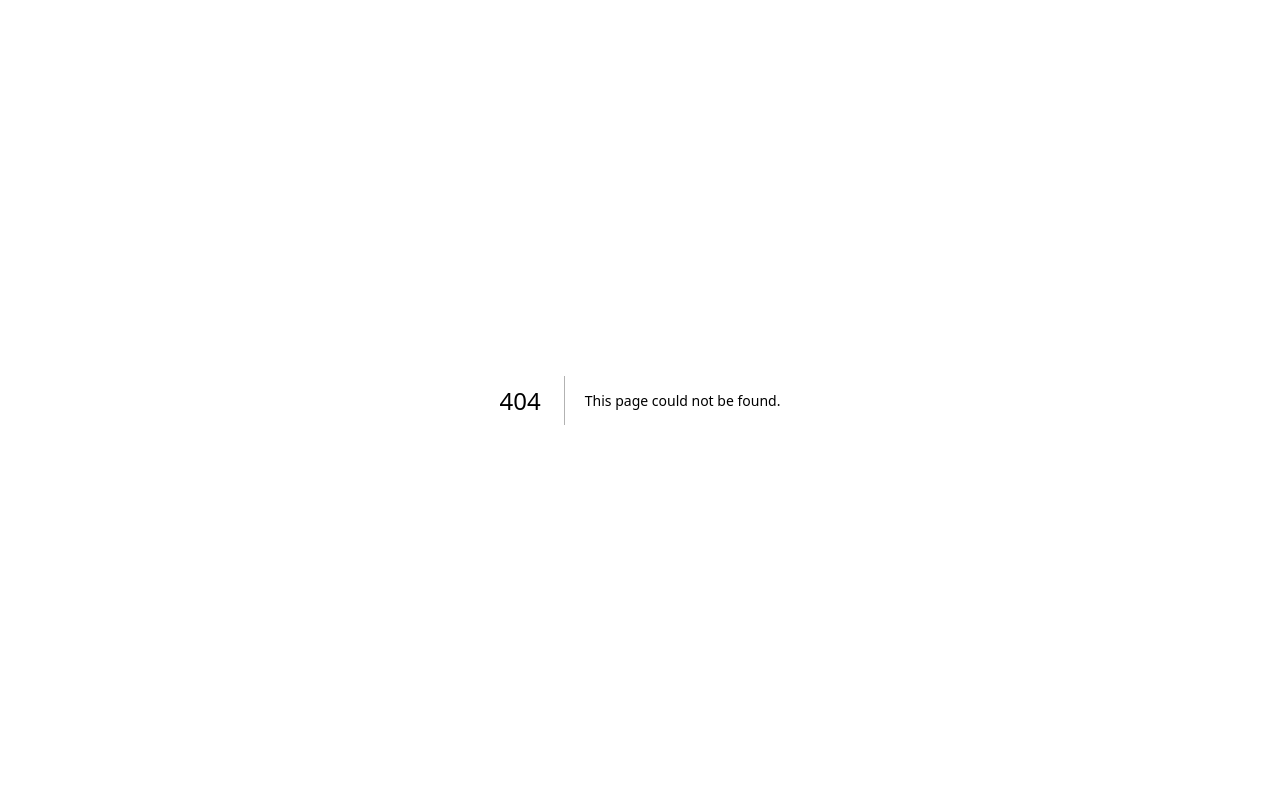
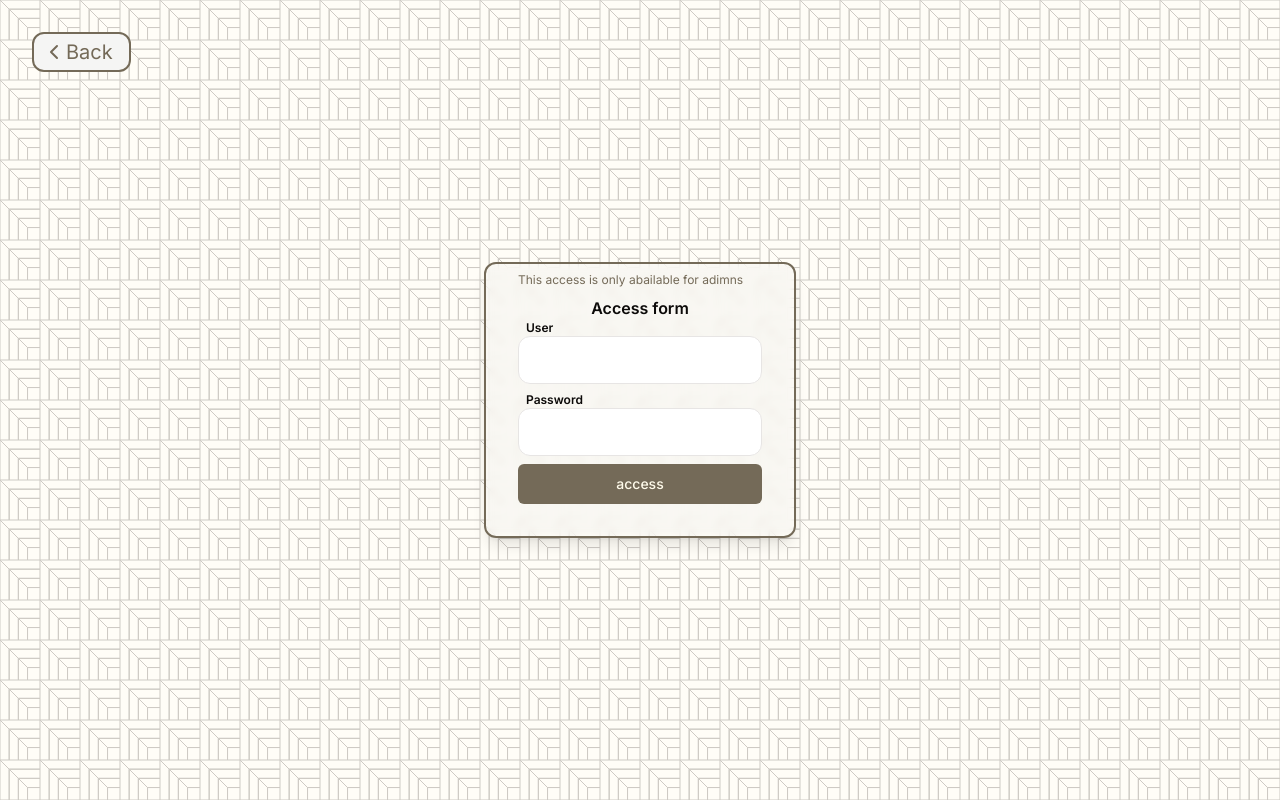
Before and after one commit to Risbel/ArtExperience, a Next.js app: page /auth in a window 1280 px wide. Before the commit this address had no page. Built offline with nearby package versions, Linux system fonts and the light colour scheme.

Commit message:
feat: Add auth form to block `/confirmations`

```diff
--- a/src/app/actions/confirmActions.tsx
+++ b/src/app/actions/confirmActions.ts
@@ -1,3 +1,5 @@
+"use server";
+
 import { revalidateTag } from "next/cache";
 import { IConfirmations } from "./confirmTypes";
 import { Person } from "../confirm/components/GuestsInput";
--- /dev/null
+++ b/src/app/actions/cookiesActions.ts
@@ -0,0 +1,30 @@
+"use server";
+
+import { cookies } from "next/headers";
+import { redirect } from "next/navigation";
+
+export const accessToConfirmations = (e: FormData) => {
+  const name = e.get("userName")?.toString();
+  const pass = e.get("password")?.toString();
+
+  if (!name || !pass) {
+    return;
+  }
+
+  cookies().set("userName", name, {
+    domain: "art-experience.pages",
+    expires: 1 / 86400,
+    secure: true,
+    sameSite: "none",
+    path: "/",
+  });
+  cookies().set("password", pass, {
+    domain: "art-experience.pages",
+    expires: 1 / 86400,
+    secure: true,
+    sameSite: "none",
+    path: "/",
+  });
+
+  redirect("/confirmations");
+};
--- /dev/null
+++ b/src/app/auth/page.tsx
@@ -0,0 +1,75 @@
+"use client";
+
+import { accessToConfirmations } from "@/app/actions/cookiesActions";
+import { Button } from "@/components/ui/button";
+import { ChevronLeft } from "lucide-react";
+import Link from "next/link";
+
+const AccessForm = () => {
+  return (
+    <div className="flex justify-center h-screen px-0 relative">
+      <svg
+        className="opacity-35 absolute z-0"
+        id="patternIdForm"
+        width="100%"
+        height="100%"
+        xmlns="http://www.w3.org/2000/svg"
+      >
+        <defs>
+          <pattern
+            id="form"
+            patternUnits="userSpaceOnUse"
+            width="40"
+            height="40"
+            patternTransform="scale(1) rotate(180)"
+          >
+            <rect x="0" y="0" width="100%" height="100%" fill="hsla(47, 100%, 96%, 1)" />
+            <path
+              d="M12.47 0H0v12.47h12.47Zm0 0v12.47l9.18 9.18V0ZM0 21.65v9.18h30.83l-9.18-9.18zm21.65 0-9.18-9.18H0v9.18zm0 0 9.18 9.18V0h-9.18ZM30.83 0v30.83L40 40V0ZM0 30.83V40h40l-9.17-9.17z"
+              strokeWidth="1"
+              stroke="hsla(39, 14%, 40%, 1)"
+              fill="none"
+            />
+          </pattern>
+        </defs>
+        <rect width="100%" height="100%" transform="translate(0,0)" fill="url(#form)" />
+      </svg>
+
+      <div className="flex flex-col justify-center items-center h-full">
+        <Link
+          className="flex items-center fixed z-20  left-4 top-4 lg:left-8 lg:top-8 text-xl text-primary bg-secondary border-2 border-primary pl-2 pr-4 py-1 rounded-xl hover:bg-[#bcb9978a] transition-colors group"
+          href={"/"}
+        >
+          <ChevronLeft className="group-hover:-translate-x-2 transition-transform duration-500" /> Back
+        </Link>
+
+        <div className="bg-white/20 backdrop-blur-sm rounded-xl border-2 border-primary shadow-lg p-8 relative">
+          <p className="absolute top-0 text-primary text-xs py-2 px-0">This access is only abailable for adimns</p>
+          <p className="text-center font-semibold">Access form</p>
+          <form
+            className="flex flex-col gap-2"
+            action={(formData) => {
+              accessToConfirmations(formData);
+            }}
+          >
+            <div className="flex flex-col">
+              <label className="text-xs font-semibold pl-2" htmlFor="userName">
+                User
+              </label>
+              <input required className="pl-2 border h-12 rounded-xl" type="text" id="userName" name="userName" />
+            </div>
+            <div className="flex flex-col">
+              <label className="text-xs font-semibold pl-2" htmlFor="password">
+                Password
+              </label>
+              <input required className="pl-2 border h-12 rounded-xl" type="password" id="password" name="password" />
+            </div>
+            <Button type="submit">access</Button>
+          </form>
+        </div>
+      </div>
+    </div>
+  );
+};
+
+export default AccessForm;
--- a/src/app/components/carousel/index.tsx
+++ b/src/app/components/carousel/index.tsx
@@ -6,7 +6,10 @@
   const carouselBrands = useCarouselBrands();
 
   return (
-    <div className="bg-secondary w-full inline-flex flex-nowrap overflow-hidden pb-16 lg:h-64 [mask-image:_linear-gradient(to_right,transparent_0,_black_128px,_black_calc(100%-100px),transparent_100%)]">
+    <section
+      id="2"
+      className="bg-secondary w-full inline-flex flex-nowrap overflow-hidden pb-16 lg:h-64 [mask-image:_linear-gradient(to_right,transparent_0,_black_128px,_black_calc(100%-100px),transparent_100%)]"
+    >
       <ul className="flex items-center space-x-4 lg:space-x-16 animate-loop-scroll px-0 lg:px-8 [&_li]:mx-4 [&_img]:max-w-none">
         {carouselBrands.map((item, i) => {
           return (
@@ -40,7 +43,7 @@
           );
         })}
       </ul>
-    </div>
+    </section>
   );
 };
 
--- a/src/app/components/footer/Footer.tsx
+++ b/src/app/components/footer/Footer.tsx
@@ -4,7 +4,7 @@
 
 const Footer = () => {
   return (
-    <div className="relative h-72 w-full overflow-hidden">
+    <section id="3" className="relative h-72 w-full overflow-hidden">
       <div className="absolute z-30 top-8 left-3 lg:left-12">
         <ContactInfo />
       </div>
@@ -12,7 +12,7 @@
         <Social />
       </div>
       <div className="absolute -z-10 bg-primary backdrop-blur-xl h-full w-full"></div>
-    </div>
+    </section>
   );
 };
 
--- a/src/app/components/hero/index.tsx
+++ b/src/app/components/hero/index.tsx
@@ -10,7 +10,7 @@
 
 const Hero = () => {
   return (
-    <div className="flex flex-col bg-secondary">
+    <section id="1" className="flex flex-col bg-secondary">
       <div className="relative flex flex-col mx-6 mt-4 lg:mx-12 lg:mt-8 border-4 border-dotted border-[#e7dfc9] rounded-2xl rounded-b-none border-b-0 overflow-hidden">
         <Pattern1 />
         <CircularPattern className={"-translate-x-36 -translate-y-36"} />
@@ -34,7 +34,7 @@
           <CircularPattern justify="end" diameter={96} className={"translate-x-8 -translate-y-48"} />
         </div>
       </div>
-    </div>
+    </section>
   );
 };
 
--- /dev/null
+++ b/src/app/confirmations/components/ConfirmationsList.tsx
@@ -0,0 +1,30 @@
+import { getConfirmations } from "@/app/actions/confirmActions";
+import { IConfirmations } from "@/app/actions/confirmTypes";
+
+const ConfirmationsList = async () => {
+  const confirmations: IConfirmations = await getConfirmations();
+
+  return (
+    <div className="flex flex-col items-center p-8">
+      <h1 className="text-2xl lg:text-3xl font-semibold text-[#51412e]">Confirmations:</h1>
+      <div className="flex flex-wrap gap-4 py-4 lg:py-8">
+        {confirmations.results.map((item) => {
+          return (
+            <div
+              className="w-full lg:w-auto border-2 border-primary p-4 rounded-xl bg-white/40 backdrop-blur-sm shadow-xl"
+              key={item.id}
+            >
+              <p className="font-semibold text-[#51412e] text-xl">👤 {item.name}</p>
+              <p>✉️ {item.email}</p>
+              <p>📞 {item.phone}</p>
+              <p>🗺️ {item.address}</p>
+              <p>Company: {item.company}</p>
+            </div>
+          );
+        })}
+      </div>
+    </div>
+  );
+};
+
+export default ConfirmationsList;
--- a/src/app/confirmations/page.tsx
+++ b/src/app/confirmations/page.tsx
@@ -1,12 +1,9 @@
 import { ChevronLeft } from "lucide-react";
 import Link from "next/link";
 import React from "react";
-import { IConfirmations } from "../actions/confirmTypes";
-import { getConfirmations } from "../actions/confirmActions";
+import ConfirmationsList from "./components/ConfirmationsList";
 
-const Subscriptions = async () => {
-  const confirmations: IConfirmations = await getConfirmations();
-
+const Subscriptions = () => {
   return (
     <div className="relative">
       <svg
@@ -36,32 +33,15 @@
         <rect width="100%" height="100%" transform="translate(0,0)" fill="url(#form)" />
       </svg>
 
-      <div className="p-4 lg:p-16 relative">
-        <div className="flex">
-          <Link className="flex bg-primary text-secondary hover:opacity-90 pr-3 py-2 rounded-lg shadow-md" href={"/"}>
-            <ChevronLeft /> <span className="font-semibold">Go back</span>
-          </Link>
-        </div>
+      <div className="p-4 lg:p-16 relative h-screen overflow-hidden overflow-y-scroll">
+        <Link
+          className="flex bg-primary text-secondary hover:opacity-90 pr-3 py-2 rounded-lg shadow-md w-[100px] text-nowrap"
+          href={"/"}
+        >
+          <ChevronLeft /> <span className="font-semibold">Go back</span>
+        </Link>
 
-        <div className="flex flex-col items-center p-8">
-          <h1 className="text-3xl font-semibold text-[#51412e]">Confirmations:</h1>
-          <div className="flex flex-wrap gap-4 py-8">
-            {confirmations.results.map((item) => {
-              return (
-                <div
-                  className="w-full lg:w-auto border-2 border-primary p-4 rounded-xl bg-white/80 shadow-xl"
-                  key={item.id}
-                >
-                  <p className="font-semibold text-[#51412e] text-xl">👤 {item.name}</p>
-                  <p>✉️ {item.email}</p>
-                  <p>📞 {item.phone}</p>
-                  <p>🗺️ {item.address}</p>
-                  <p>Company: {item.company}</p>
-                </div>
-              );
-            })}
-          </div>
-        </div>
+        <ConfirmationsList />
       </div>
     </div>
   );
--- a/src/app/page.tsx
+++ b/src/app/page.tsx
@@ -7,7 +7,7 @@
 export default function Home() {
   return (
     <div className="h-screen overflow-y-scroll scroll-smooth">
-      <nav className="flex items-center gap-2 absolute z-[100] right-1 top-1 lg:right-20 lg:top-8 bg-[#514830]/10 backdrop-blur-sm px-2 lg:px-4 py-1 lg:py-2 rounded-3xl">
+      <nav className="flex items-center gap-2 absolute z-[100] right-3 top-4 lg:right-20 lg:top-8 bg-[#514830]/10 backdrop-blur-sm px-2 lg:px-4 py-1 lg:py-2 rounded-3xl">
         <a className="hover:-translate-y-[3px] hover:shadow-lg transition-transform duration-300" href="#1">
           <HomeIcon className="stroke-primary fill-white/80" />
         </a>
--- /dev/null
+++ b/src/middleware.ts
@@ -0,0 +1,16 @@
+import { cookies } from "next/headers";
+import { NextResponse, NextRequest } from "next/server";
+
+export function middleware(request: NextRequest) {
+  const cookieStore = cookies();
+  const name = cookieStore.get("userName")?.value;
+  const pass = cookieStore.get("password")?.value;
+
+  if (name !== "Karen" || pass !== "Karen1234.") {
+    return NextResponse.redirect(new URL("/auth", request.url));
+  }
+}
+
+export const config = {
+  matcher: "/confirmations",
+};
```
